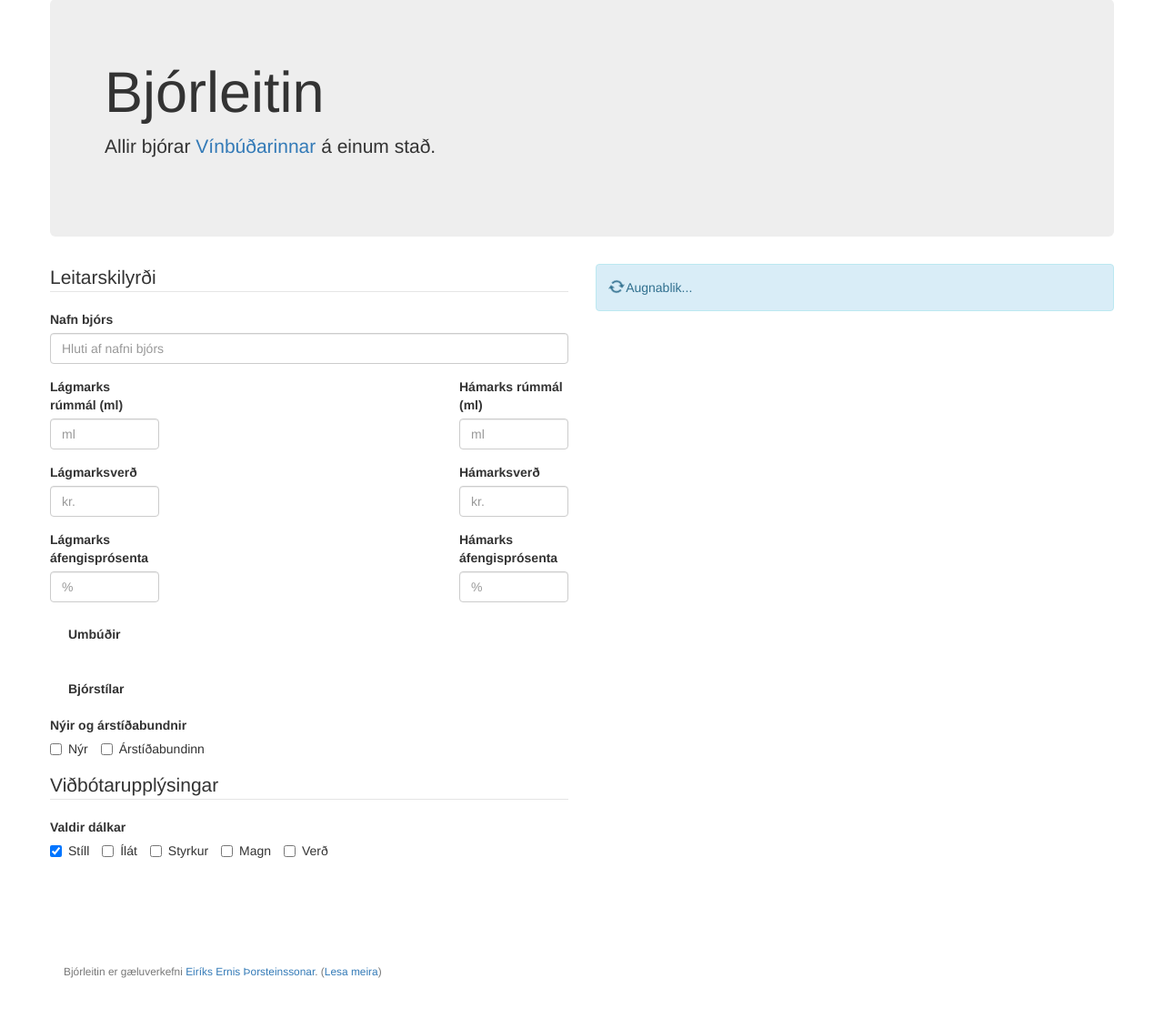
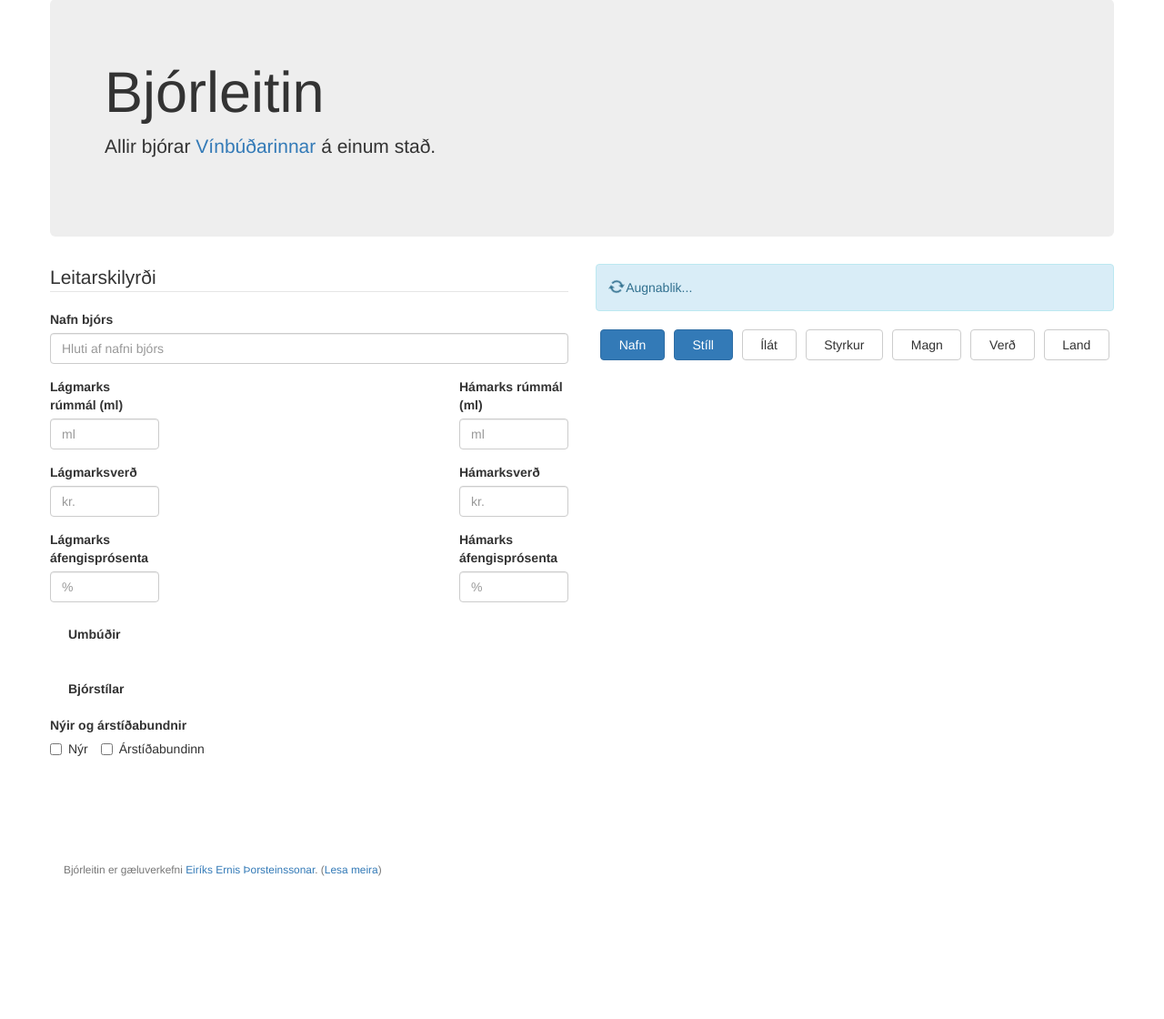
Before and after one commit to Ernir/bjorleitin, a Django app: page / in a window 1280 px wide. Shown: the part 93-1213 px from the top of the page at 91% size. After the commit the page ends 1056 px from the top, so only its background shows below. Run offline with Django 3.2, Linux system fonts and the light colour scheme; data that the repository does not hold is empty; parts of the project's set-up code (start-up, migrations or seed data) failed here and were passed over; some libraries are stand-ins or nearby versions; some web fonts are replaced.

Commit message:
Column display controls changed to be buttons.

```diff
--- a/BeerSearch/settings.py
+++ b/BeerSearch/settings.py
@@ -145,7 +145,7 @@
 STATIC_ROOT = os.path.join(BASE_DIR, 'staticfiles')
 
 # Compressor configuration
-COMPRESS_ENABLED = True  # ToDo make this a config var
+COMPRESS_ENABLED = False  # ToDo make this a config var
 if COMPRESS_ENABLED:
     STATICFILES_STORAGE = 'BeerSearch.s3utils.CompressorS3BotoStorage'
     COMPRESS_OFFLINE = True
--- a/beer_search/forms.py
+++ b/beer_search/forms.py
@@ -1,6 +1,6 @@
 from django import forms
 from crispy_forms.helper import FormHelper
-from crispy_forms.layout import Layout, Field, Div, Fieldset
+from crispy_forms.layout import Layout, Field, Div, Fieldset, Button
 from crispy_forms.bootstrap import InlineCheckboxes
 from django.db.models import Min, Max
 from django.forms import NumberInput
@@ -136,19 +136,6 @@
         required=False
     )
 
-    column = forms.MultipleChoiceField(
-        label="Valdir dálkar",
-        choices=(
-            ("beer-style", "Stíll"),
-            ("beer-container", "Ílát"),
-            ("beer-abv", "Styrkur"),
-            ("beer-volume", "Magn"),
-            ("beer-price", "Verð")
-        ),
-        initial="beer-style",
-        required=False
-    )
-
     helper = FormHelper()
     helper.form_id = "main-form"
     helper.layout = Layout(
@@ -218,7 +205,7 @@
             ),
             Div(
                 # Div(
-                #     Div(
+                # Div(
                 #         Field("stores"),
                 #         css_class="checkbox"
                 #     ),
@@ -244,18 +231,5 @@
                 css_class="row"
             )
         ),
-        Fieldset(
-            "Viðbótarupplýsingar",
-            Div(
-                Div(
-                    InlineCheckboxes(
-                        "column",
-                        css_class="column-control"
-                    ),
-                    css_class="col-md-12"
-                ),
-                css_class="row"
-            )
-        ),
     )
     helper.form_action = "/search/"
--- a/beer_search/templates/index.html
+++ b/beer_search/templates/index.html
@@ -37,7 +37,15 @@
             <p id="results-none" class="alert alert-info">Ekkert fannst. Má bjóða þér að leita aftur?</p>
 
             <p id="results-error" class="alert alert-danger">Leitarvélin náði ekki sambandi. Er nettengingin ekki örugglega í lagi?</p>
-
+            <div id="table-column-selector">
+                <button type="button" class="btn btn-primary column-control" value="beer-name">Nafn</button>
+                <button type="button" class="btn btn-primary column-control" value="beer-style">Stíll</button>
+                <button type="button" class="btn btn-default column-control" value="beer-container">Ílát</button>
+                <button type="button" class="btn btn-default column-control" value="beer-abv">Styrkur</button>
+                <button type="button" class="btn btn-default column-control" value="beer-volume">Magn</button>
+                <button type="button" class="btn btn-default column-control" value="beer-price">Verð</button>
+                <button type="button" class="btn btn-default column-control" value="beer-country">Land</button>
+            </div>
             <div id="table-container"></div>
         </div>
     </div>
--- a/beer_search/views.py
+++ b/beer_search/views.py
@@ -28,7 +28,7 @@
     Called via AJAX on the index page.
     """
     beers = Beer.objects.filter(available=True).all(). \
-        prefetch_related("style", "container")
+        prefetch_related("style", "container", "country")
 
     return render(request, "small_table.html", {
         "beers": beers,
--- a/static/app.js
+++ b/static/app.js
@@ -138,10 +138,10 @@
 }
 
 function updateColumns() {
-    $(".column-control:checked").each(function (k,v){
+    $(".column-control.btn-primary").each(function (k,v){
         $("." + $(this).val()).show();
     });
-    $(".column-control:not(:checked)").each(function (k,v){
+    $(".column-control.btn-default").each(function (k,v){
         $("." + $(this).val()).hide();
     });
 }
@@ -150,7 +150,11 @@
  Listeners
  */
 $("input[type=checkbox]:not(.column-control),input[type=number]").change(getBeers);
-$(".column-control").change(updateColumns);
+$(".column-control").click(function() {
+    $(this).toggleClass("btn-primary");
+    $(this).toggleClass("btn-default");
+    updateColumns();
+});
 
 // Delayed calls for the text box.
 // Source: http://stackoverflow.com/a/23569018/1675015
--- a/static/style.css
+++ b/static/style.css
@@ -101,8 +101,21 @@
 
 /* Initial column hiding on the front page.
    Is overridden once the user starts fiddling. */
-.beer-container, .beer-abv, .beer-volume, .beer-price {
+.beer-container, .beer-abv, .beer-volume, .beer-price, .beer-country {
     display: none;
+}
+
+/* Column display button styling. Uses Flexbox. */
+
+#table-column-selector {
+    display: flex;
+    margin-bottom: 5px  ;
+}
+
+.column-control {
+    flex-grow: 1;
+    margin-left: 5px;
+    margin-right: 5px;
 }
 
 /* Fixes for labels not being properly bolded */
```
Also changed, not shown: beer_search/templates/small_table.html (+6 -2 lines), 1 other file.
